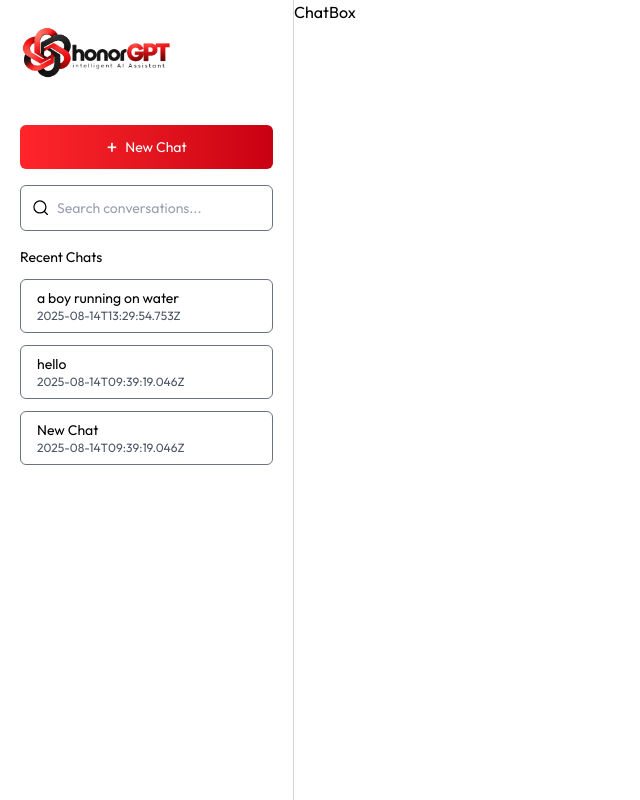
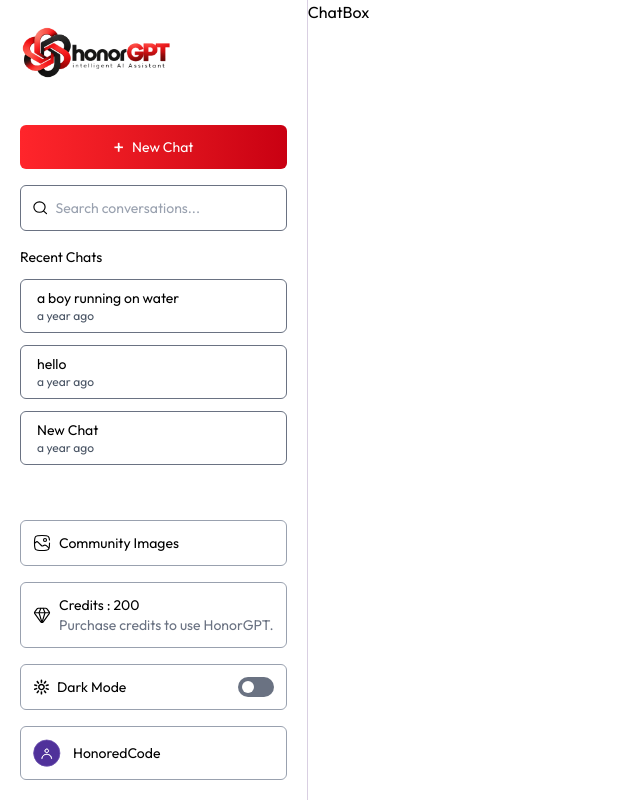
Before and after one commit to 1honoredcode1/HonorGPT, a React (Vite) app: page / in a window 1280 px wide. Shown: the whole page, without its empty margins (0-640 px from the left). Built offline with nearby package versions, Linux system fonts and the light colour scheme.

Commit message:
sidebar completed

```diff
--- a/package.json
+++ b/package.json
@@ -11,6 +11,7 @@
   },
   "dependencies": {
     "@tailwindcss/vite": "^4.3.3",
+    "moment": "^2.31.0",
     "react": "^19.2.8",
     "react-dom": "^19.2.8",
     "react-router-dom": "^7.18.4",
--- a/src/App.jsx
+++ b/src/App.jsx
@@ -1,3 +1,4 @@
+import { useState } from "react";
 import { Route, Routes } from "react-router-dom";
 
 import Sidebar from "./components/Sidebar";
@@ -6,12 +7,24 @@
 import Credits from "./pages/Credits";
 import Community from "./pages/Community";
 
+import { assets } from "./assets/assets.js";
+
 const App = () => {
+  const [isMenuOpen, setIsMenuOpen] = useState(false);
+
   return (
     <>
+      {!isMenuOpen && (
+        <img
+          src={assets.menu_icon}
+          alt="Menu"
+          className="absolute top-3 left-3 w-8 h-8 cursor-pointer md:hidden not-dark:invert"
+          onClick={() => setIsMenuOpen(true)}
+        />
+      )}
       <div className="dark:bg-linear-gradient-to-b from-primary to-[#000000] dark:text-white">
         <div className="flex h-screen w-screen">
-          <Sidebar />
+          <Sidebar isMenuOpen={isMenuOpen} setIsMenuOpen={setIsMenuOpen} />
           <Routes>
             <Route path="/" element={<ChatBox />} />
             <Route path="/credits" element={<Credits />} />
--- a/src/components/Sidebar.jsx
+++ b/src/components/Sidebar.jsx
@@ -4,81 +4,302 @@
 
 import { assets } from "../assets/assets.js";
 
-const Sidebar = () => {
-  const { chats, theme } = useAppContext();
+import moment from "moment";
+
+const Sidebar = ({ isMenuOpen, setIsMenuOpen }) => {
+  const {
+    chats,
+    setChats,
+    setSelectedChat,
+    theme,
+    setTheme,
+    user,
+    setUser,
+    navigate,
+  } = useAppContext();
+
   const [search, setSearch] = useState("");
+
+  // Create a new chat
+  const handleNewChat = () => {
+    setSelectedChat(null);
+    navigate("/");
+    setIsMenuOpen(false);
+  };
+
+  // Delete a chat
+  const handleDeleteChat = (e, chatId) => {
+    e.stopPropagation();
+
+    setChats((prevChats) => prevChats.filter((chat) => chat._id !== chatId));
+
+    // Clear selection if the deleted chat was selected
+    setSelectedChat((prevSelected) =>
+      prevSelected?._id === chatId ? null : prevSelected,
+    );
+  };
+
+  // Log out the current user
+  const handleLogout = () => {
+    setUser(null);
+    setIsMenuOpen(false);
+    navigate("/");
+  };
+
+  // Filter chats by search
+  const filteredChats = chats.filter((chat) => {
+    const firstMessage = chat.messages?.[0]?.content;
+
+    const chatTitle =
+      typeof firstMessage === "string" ? firstMessage : chat.name || "";
+
+    return chatTitle.toLowerCase().includes(search.toLowerCase().trim());
+  });
 
   return (
     <div
-      className="flex flex-col h-screen min-w-72 p-5 dark:bg-linear-to-b from-[#242124] to-[#000000]/30 border-r
-  border-[#80609F]/30 backdrop-blur-3xl transition-all duration-500 max-md:absolute left-0 z-1"
+      className={`flex flex-col h-screen min-w-72 p-5
+        dark:bg-linear-to-b dark:from-[#242124]
+        dark:to-[#000000]/30
+        border-r border-[#80609F]/30
+        backdrop-blur-3xl transition-all duration-500
+        max-md:absolute left-0 z-10
+        ${!isMenuOpen ? "max-md:-translate-x-full" : "max-md:translate-x-0"}`}
     >
       {/* Logo */}
       <img
         src={theme === "dark" ? assets.logo_full : assets.logo_full_dark}
-        alt="logo"
+        alt="HonorGPT Logo"
         className="w-full max-w-38"
       />
+
       {/* New Chat Button */}
       <button
-        className="flex justify-center items-center w-full py-2 mt-10 text-white bg-linear-to-l
-      from-primary to-secondary text-sm rounded-md cursor-pointer"
+        onClick={handleNewChat}
+        className="flex justify-center items-center w-full py-2
+          mt-10 text-white bg-linear-to-l from-primary
+          to-secondary text-sm rounded-md cursor-pointer
+          hover:opacity-90 transition-all"
       >
-        <span className="mr-2 text-xl">+</span>New Chat
+        <span className="mr-2 text-xl">+</span>
+        New Chat
       </button>
+
       {/* Search Conversations */}
-      <div className="flex items-center gap-2 p-3 mt-4 border border-gray-500 dark:border-white/20 rounded-md">
+      <div
+        className="flex items-center gap-2 p-3 mt-4
+          border border-gray-500 dark:border-white/20
+          rounded-md"
+      >
         <img
           src={assets.search_icon}
           alt="Search"
           className="w-4 not-dark:invert"
         />
+
         <input
           onChange={(e) => setSearch(e.target.value)}
           value={search}
           type="text"
           placeholder="Search conversations..."
-          className="text-sm placeholder:text-gray-400 outline-none"
+          className="text-sm placeholder:text-gray-400
+            outline-none min-w-0 w-full bg-transparent"
         />
       </div>
 
       {/* Recent Chats */}
       {chats.length > 0 && <p className="text-sm mt-4">Recent Chats</p>}
 
-      <div className="flex-1 overflow-y-scroll mt-3 text-sm space-y-3">
-        {chats
-          .filter((chat) =>
-            chat.messages[0]
-              ? chat.messages[0].content
-                  .toLowerCase()
-                  .includes(search.toLowerCase())
-              : chat.name.toLowerCase().includes(search.toLowerCase()),
-          )
-          .map((chat) => (
+      <div className="flex-1 min-h-0 overflow-y-auto mt-3 text-sm space-y-3">
+        {filteredChats.map((chat) => {
+          const firstMessage = chat.messages?.[0]?.content;
+
+          const chatTitle =
+            typeof firstMessage === "string"
+              ? firstMessage
+              : chat.name || "New Chat";
+
+          return (
             <div
               key={chat._id}
-              className="p-2 px-4 dark:bg-[#57317C]/10 border border-gray-500 dark:border-[#80609F]/12 rounded-md cursor-pointer flex justify-between group"
+              onClick={() => {
+                navigate("/");
+                setSelectedChat(chat);
+                setIsMenuOpen(false);
+              }}
+              className="p-2 px-4 dark:bg-[#57317C]/10
+                border border-gray-500
+                dark:border-[#80609F]/12
+                rounded-md cursor-pointer
+                flex justify-between items-center
+                gap-2 group hover:bg-gray-100
+                dark:hover:bg-[#57317C]/20
+                transition-all"
             >
-              <div className="min-w-0">
-                <p className="truncate w-full">
-                  {chat.messages.length > 0
-                    ? chat.messages[0].content.slice(0, 32)
-                    : chat.name}
-                </p>
+              <div className="min-w-0 flex-1">
+                <p className="truncate w-full">{chatTitle.slice(0, 32)}</p>
 
-                <p className="text-xs text-gray-600 dark:text-[#B1A6C0]">
-                  {chat.updatedAt}
+                <p
+                  className="text-xs text-gray-600
+                    dark:text-[#B1A6C0]"
+                >
+                  {chat.updatedAt ? moment(chat.updatedAt).fromNow() : ""}
                 </p>
               </div>
 
-              <img
-                src={assets.bin_icon}
-                alt="Delete"
-                className="hidden group-hover:block cursor-pointer w-4 not-dark:invert"
-              />
+              <button
+                type="button"
+                onClick={(e) => handleDeleteChat(e, chat._id)}
+                aria-label="Delete chat"
+                className="hidden group-hover:block
+                  cursor-pointer shrink-0
+                  max-md:block"
+              >
+                <img
+                  src={assets.bin_icon}
+                  alt=""
+                  className="w-4 not-dark:invert"
+                />
+              </button>
             </div>
-          ))}
+          );
+        })}
+
+        {chats.length > 0 && filteredChats.length === 0 && (
+          <p className="text-center text-gray-500 text-xs mt-4">
+            No conversations found.
+          </p>
+        )}
       </div>
+
+      {/* Community Images */}
+      <div
+        onClick={() => {
+          navigate("/community");
+          setIsMenuOpen(false);
+        }}
+        className="flex items-center gap-2 p-3 mt-4
+          border border-gray-400 dark:border-white/20
+          rounded-md cursor-pointer
+          hover:scale-103 transition-all"
+      >
+        <img
+          src={assets.gallery_icon}
+          alt="Community"
+          className="w-4.5 not-dark:invert"
+        />
+
+        <div className="flex flex-col text-sm">
+          <p>Community Images</p>
+        </div>
+      </div>
+
+      {/* Credit Purchases */}
+      <div
+        onClick={() => {
+          navigate("/credits");
+          setIsMenuOpen(false);
+        }}
+        className="flex items-center gap-2 p-3 mt-4
+          border border-gray-400 dark:border-white/20
+          rounded-md cursor-pointer
+          hover:scale-103 transition-all"
+      >
+        <img
+          src={assets.diamond_icon}
+          alt="Credit Purchases"
+          className="w-4.5 dark:invert"
+        />
+
+        <div className="flex flex-col text-sm">
+          <p>Credits : {user?.credits ?? 0}</p>
+
+          <p className="text-sm text-gray-500">
+            Purchase credits to use HonorGPT.
+          </p>
+        </div>
+      </div>
+
+      {/* Theme Toggle */}
+      <div
+        className="flex items-center justify-between
+          gap-2 p-3 mt-4 border border-gray-400
+          dark:border-white/20 rounded-md"
+      >
+        <div className="flex items-center gap-2 text-sm">
+          <img
+            src={assets.theme_icon}
+            alt="Dark Mode"
+            className="w-4 not-dark:invert"
+          />
+
+          <p>Dark Mode</p>
+        </div>
+
+        <label className="relative inline-flex cursor-pointer">
+          <input
+            onChange={() =>
+              setTheme((prevTheme) => (prevTheme === "dark" ? "light" : "dark"))
+            }
+            type="checkbox"
+            className="sr-only peer"
+            checked={theme === "dark"}
+          />
+
+          <div
+            className="w-9 h-5 bg-gray-500 rounded-full
+              peer-checked:bg-primary transition-all"
+          >
+            <span
+              className="absolute left-1 top-1
+                w-3 h-3 bg-white rounded-full
+                transition-transform
+                peer-checked:translate-x-4"
+            />
+          </div>
+        </label>
+      </div>
+
+      {/* User Info */}
+      <div
+        className="flex items-center gap-3 p-3 mt-4
+          border border-gray-400 dark:border-white/20
+          rounded-md cursor-pointer group"
+      >
+        <img src={assets.user_icon} alt="User" className="w-7 rounded-full" />
+
+        <p
+          className="flex-1 min-w-0 text-sm
+            dark:text-white truncate"
+        >
+          {user ? user.name : "Login to your account!"}
+        </p>
+
+        {user && (
+          <button
+            type="button"
+            onClick={handleLogout}
+            aria-label="Logout"
+            className="hidden group-hover:block
+              cursor-pointer max-md:block"
+          >
+            <img
+              src={assets.logout_icon}
+              alt=""
+              className="h-5 not-dark:invert"
+            />
+          </button>
+        )}
+      </div>
+
+      {/* Mobile Close Button */}
+      <img
+        onClick={() => setIsMenuOpen(false)}
+        src={assets.close_icon}
+        alt="Close Sidebar"
+        className="absolute top-3 right-3 w-5 h-5
+          cursor-pointer md:hidden not-dark:invert"
+      />
     </div>
   );
 };
--- a/src/context/AppContext.jsx
+++ b/src/context/AppContext.jsx
@@ -27,6 +27,7 @@
     } else {
       document.documentElement.classList.remove("dark");
     }
+    localStorage.setItem("theme", theme);
   }, [theme]);
 
   const value = {
```
Also changed, not shown: 1 other file (tests, documents, lock files or other folders).
